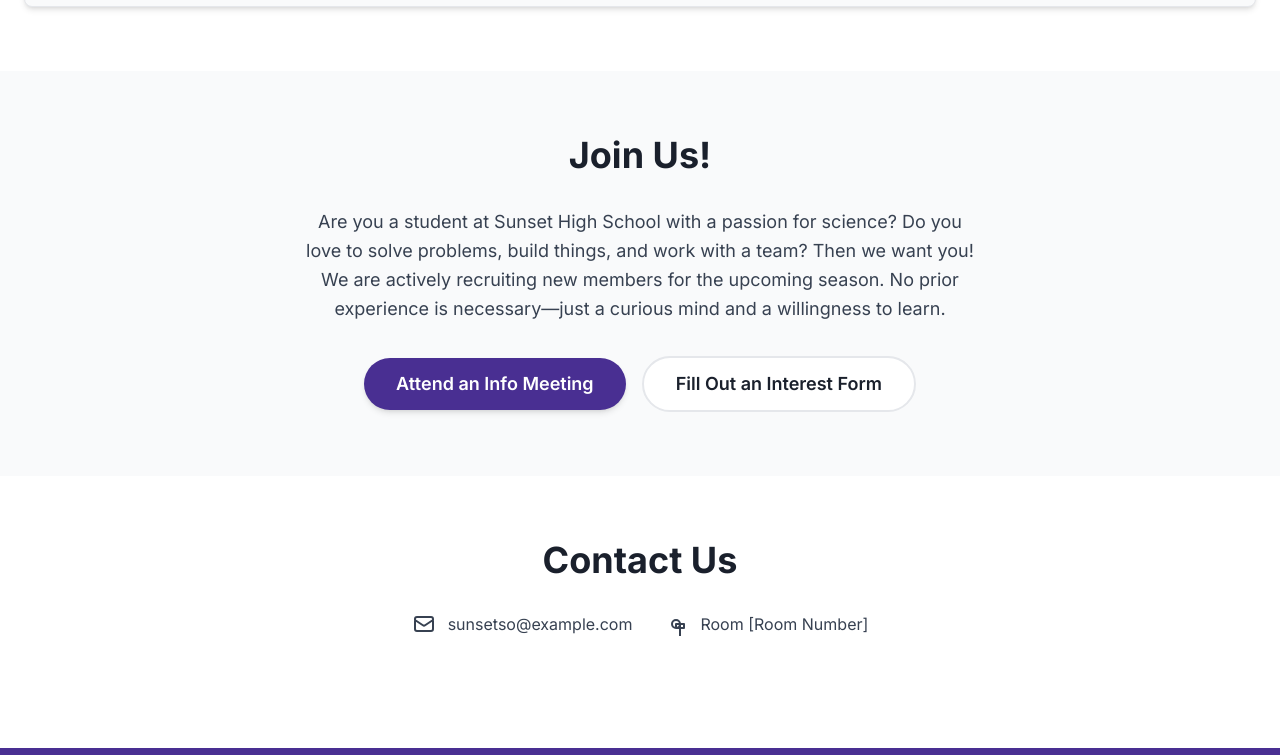
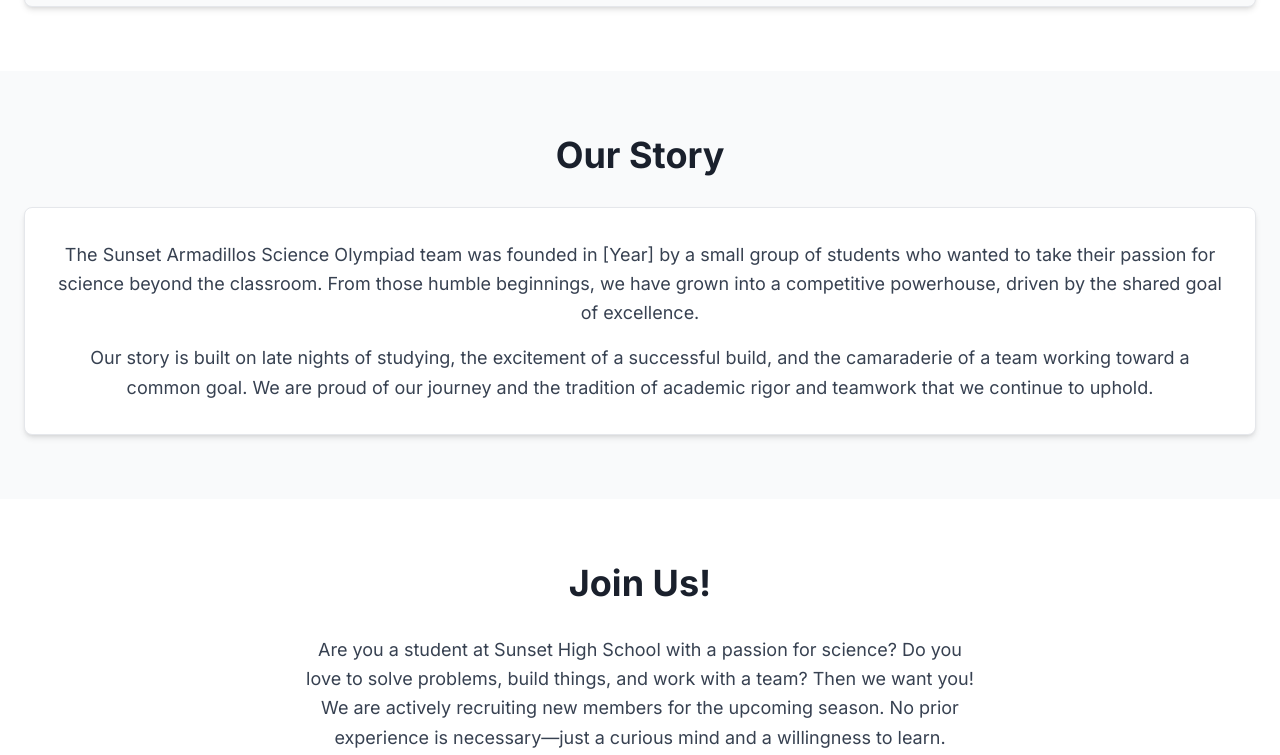
Before and after one commit to scioly123/Sunset-Armadillos-Website, a plain HTML site: page index.html in a window 1280 px wide. Shown: the part 1593-2348 px from the top of the page. Drawn offline with nearby package versions, Linux system fonts and the light colour scheme.

Commit message:
Added our story section

```diff
--- a/index.html
+++ b/index.html
@@ -27,6 +27,7 @@
             <nav class="mt-4 md:mt-0 space-x-6">
                 <a href="#about" class="hover:underline hover:text-purple-300 transition-all">About Us</a>
                 <a href="#what-is" class="hover:underline hover:text-purple-300 transition-all">What is SciOly?</a>
+                <a href="#our-story" class="hover:underline hover:text-purple-300 transition-all">Our Story</a>
                 <a href="#join" class="hover:underline hover:text-purple-300 transition-all">Join Us</a>
                 <a href="#contact" class="hover:underline hover:text-purple-300 transition-all">Contact</a>
             </nav>
@@ -102,8 +103,23 @@
         </div>
     </section>
 
+    <!-- Our Story Section -->
+    <section id="our-story" class="py-16 bg-gray-50">
+        <div class="container mx-auto px-4 md:px-6 text-center">
+            <h2 class="text-3xl md:text-4xl font-bold text-sunset-purple mb-8 transform hover:scale-105 transition-transform duration-300 hover:text-purple-300">Our Story</h2>
+            <div class="bg-white p-8 rounded-lg shadow-md border border-gray-200">
+                <p class="text-gray-700 text-lg leading-relaxed mb-4">
+                    The Sunset Armadillos Science Olympiad team was founded in [Year] by a small group of students who wanted to take their passion for science beyond the classroom. From those humble beginnings, we have grown into a competitive powerhouse, driven by the shared goal of excellence.
+                </p>
+                <p class="text-gray-700 text-lg leading-relaxed">
+                    Our story is built on late nights of studying, the excitement of a successful build, and the camaraderie of a team working toward a common goal. We are proud of our journey and the tradition of academic rigor and teamwork that we continue to uphold.
+                </p>
+            </div>
+        </div>
+    </section>
+
     <!-- Join Us Section -->
-    <section id="join" class="py-16 bg-gray-50">
+    <section id="join" class="py-16 bg-white">
         <div class="container mx-auto px-4 md:px-6 text-center">
             <h2 class="text-3xl md:text-4xl font-bold text-sunset-purple mb-8 transform hover:scale-105 transition-transform duration-300 hover:text-purple-300">Join Us!</h2>
             <p class="text-gray-700 text-lg leading-relaxed mb-8 max-w-2xl mx-auto">
@@ -121,7 +137,7 @@
     </section>
 
     <!-- Contact Section -->
-    <section id="contact" class="py-16 bg-white">
+    <section id="contact" class="py-16 bg-gray-50">
         <div class="container mx-auto px-4 md:px-6 text-center">
             <h2 class="text-3xl md:text-4xl font-bold text-sunset-purple mb-8 transform hover:scale-105 transition-transform duration-300 hover:text-purple-300">Contact Us</h2>
             <div class="flex flex-col sm:flex-row justify-center items-center gap-8">
```
